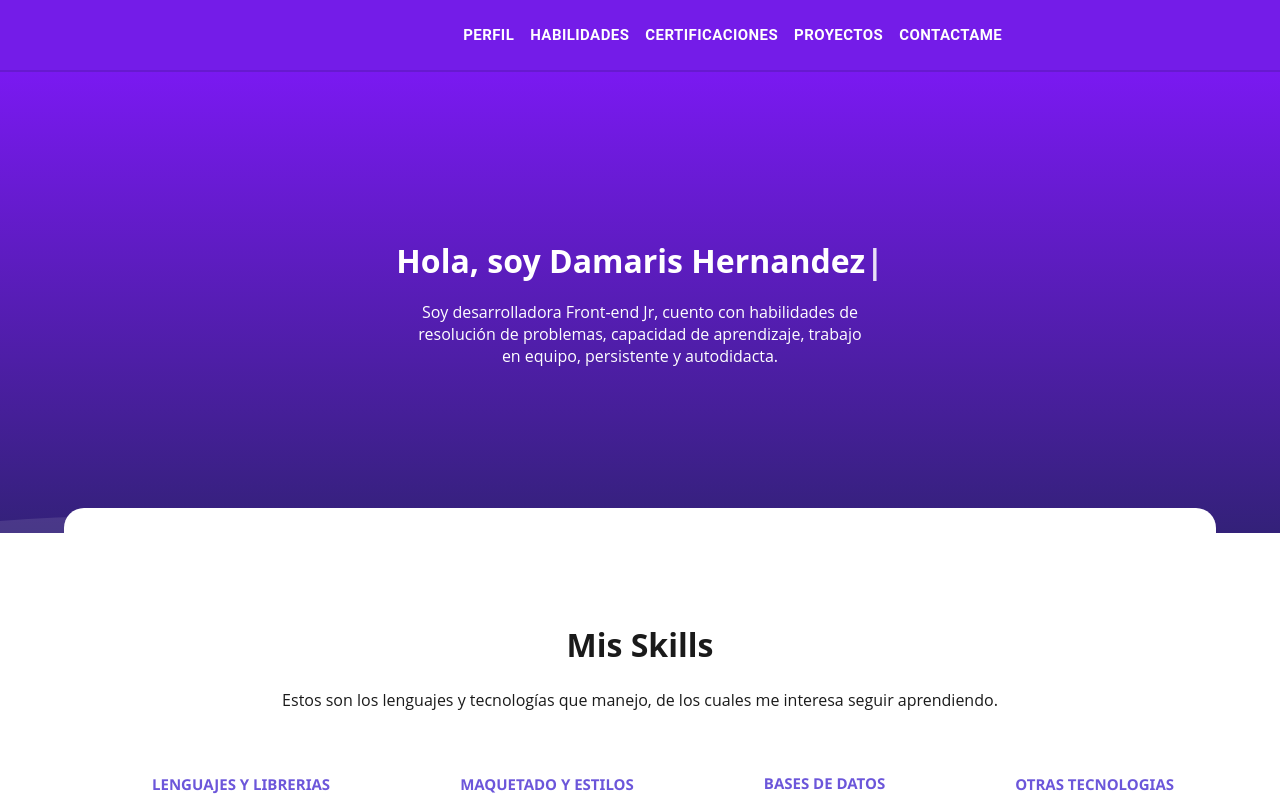
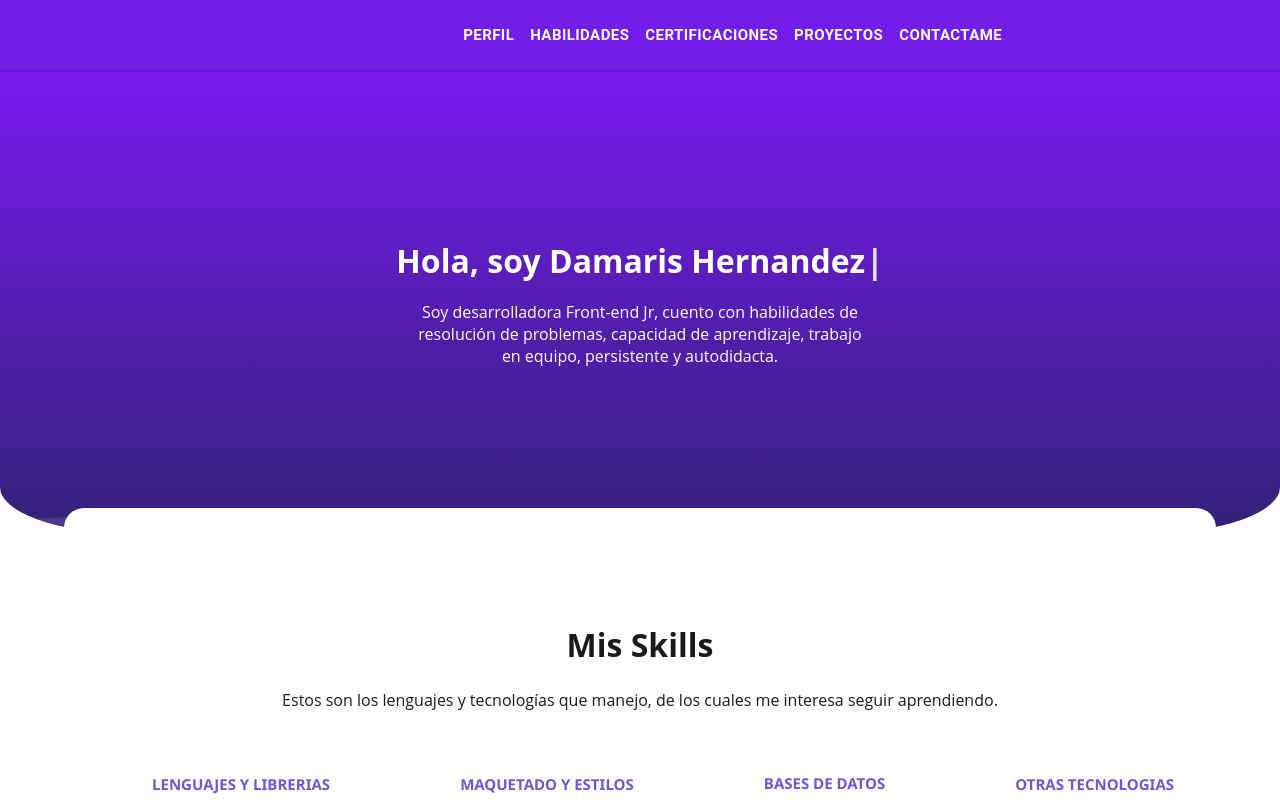
Before and after one commit to damarislh10/Portafolio_web_personal, a React (Create React App) app: page / in a window 1280 px wide. Shown: the top 800 px of the page. Built offline with nearby package versions, Linux system fonts and the light colour scheme; grey boxes are pictures that could not be loaded.

Commit message:
Border image

```diff
--- a/src/styles/about.css
+++ b/src/styles/about.css
@@ -2,6 +2,7 @@
   background: linear-gradient(to bottom, #7a19f1, #332179);
   padding: 13% 0;
   color: var(--textColor);
+  border-radius: 0px 0px 10% 10%;
 }
 .container-about {
   width: 50%;
--- a/src/styles/certifications.css
+++ b/src/styles/certifications.css
@@ -1,6 +1,6 @@
 .imageGeek {
   width: 100px;
-  height: 90px;
+  height: 80px;
 }
 
 .container-text-certi {
```
